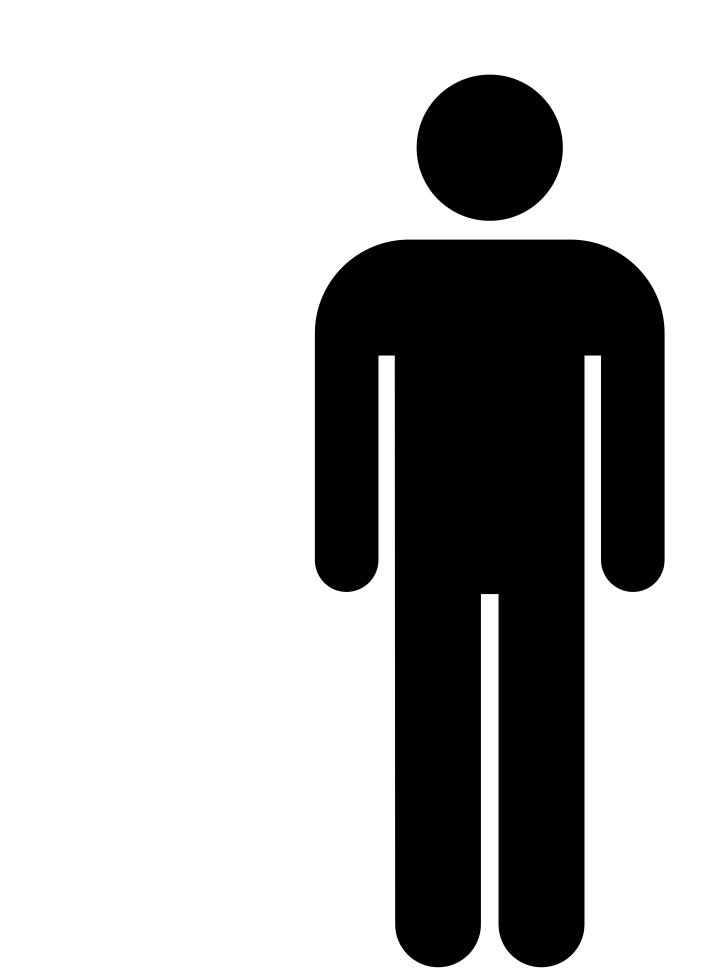
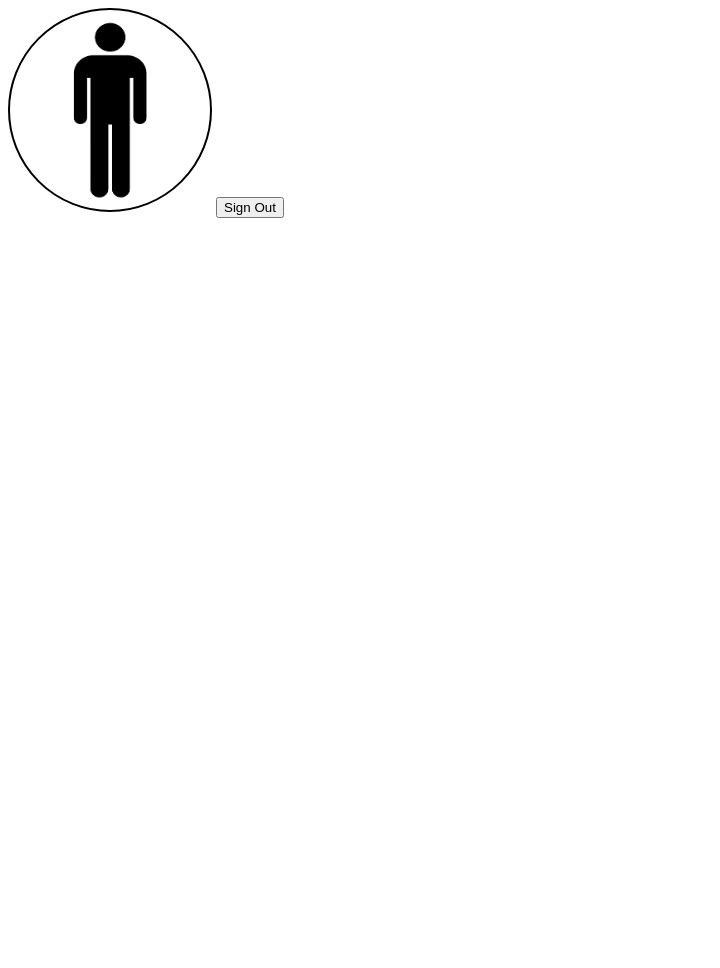
Before and after one commit to Danas19/Notepad, a plain HTML site: page index.html in a window 1280 px wide. Shown: the top 968 px of the page, without its empty margins (0-720 px from the left). After the commit the page ends 800 px from the top, so only its background shows below. Drawn offline with Linux system fonts and the light colour scheme.

Commit message:
Modified: html and css. Made style effective and changed style.

```diff
--- a/CSS/style.css
+++ b/CSS/style.css
@@ -1,6 +1,6 @@
 img {
-	width: 350px;
-	height: 350px;
+	width: 200px;
+	height: 200px;
 	border: 2px solid black;
 	border-radius: 50%;
 }
--- a/index.html
+++ b/index.html
@@ -5,7 +5,9 @@
 <meta name="google-site-verification" content="YmSaGcDwlW56bPiVmQvz_KOmwXLVqq0tlC52DUTZP3o" />
 <title>Notepad</title>
 <meta name="google-signin-client_id" content="14924576347-ss0hil1tthlpv84kppjeksum86ekcnh3.apps.googleusercontent.com">
+<link rel="stylesheet" type="text/css" href="CSS/style.css">
 </head>
+
 
 <body>
 	<div class="g-signin2" data-onsuccess="onSignIn"></div>
```
